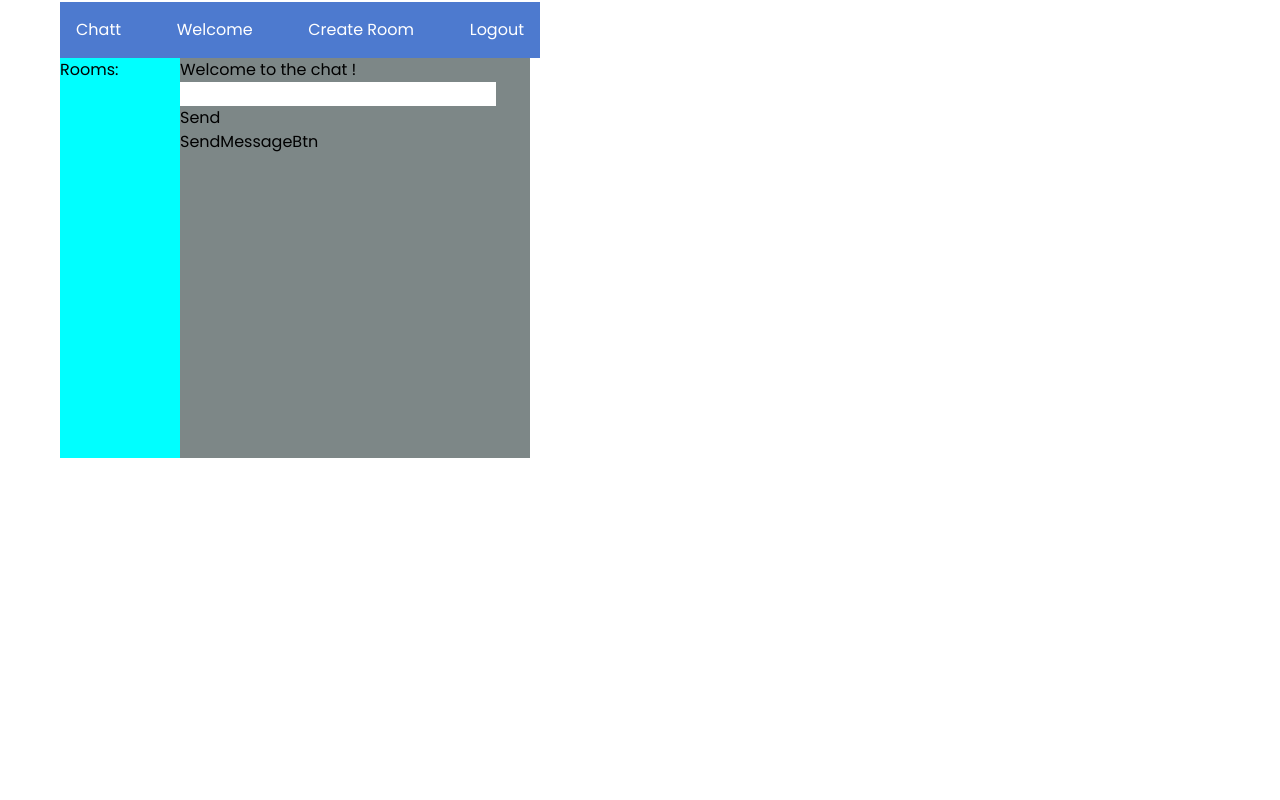
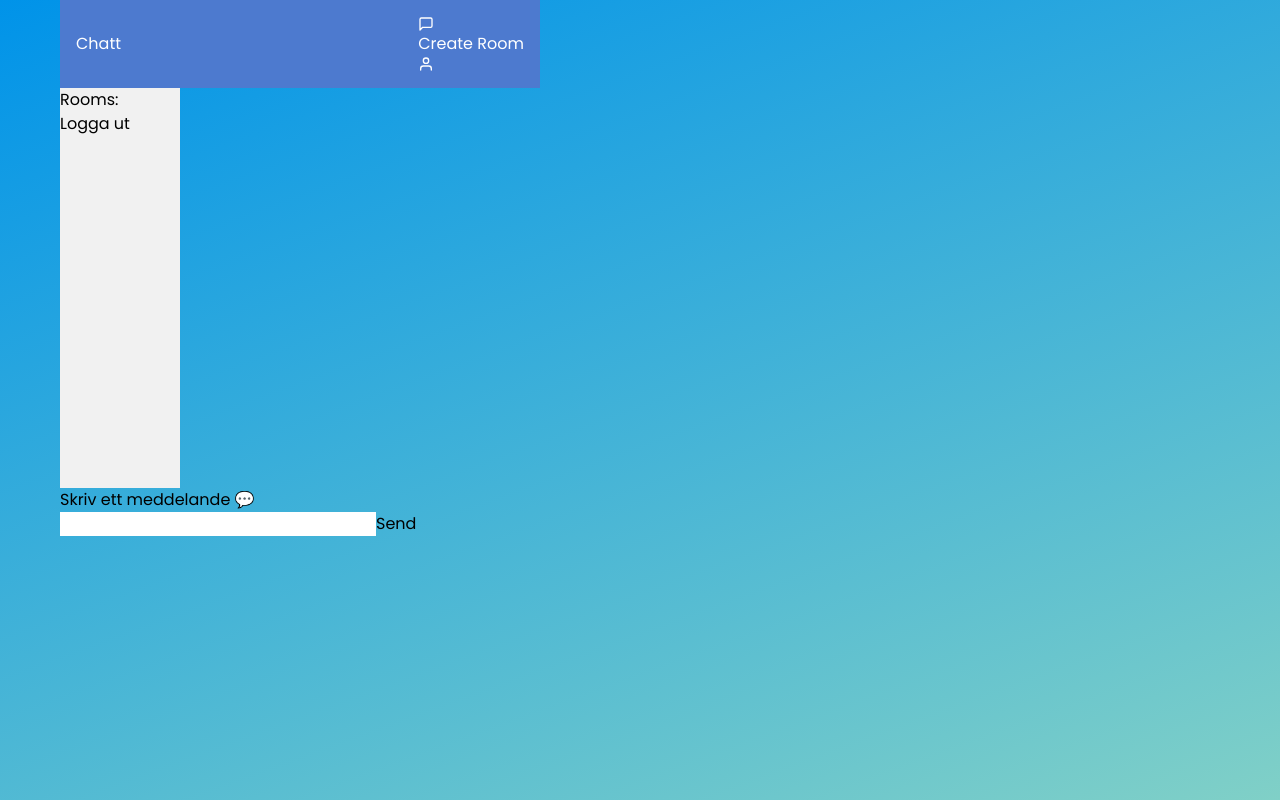
Before and after one commit to NavidDev1/chattApp, a React (Vite) app in the folder client/: page /lobby in a window 1280 px wide. Built offline with nearby package versions, Linux system fonts and the light colour scheme.

Commit message:
Updating chat design using Tailwind CSS.

```diff
--- a/client/package.json
+++ b/client/package.json
@@ -12,6 +12,7 @@
   "dependencies": {
     "react": "^18.2.0",
     "react-dom": "^18.2.0",
+    "react-icons": "^4.10.1",
     "react-router-dom": "^6.15.0",
     "socket.io-client": "^4.7.2"
   },
--- a/client/src/components/ChatFeed/ChatFeed.jsx
+++ b/client/src/components/ChatFeed/ChatFeed.jsx
@@ -7,25 +7,20 @@ function ChatFeed() {
 const {messages, username} = useChatContext();
 
 console.log(messages)
-
-
     return (
-      //here we map out the messages
-
-      <div className="p-4 bg-gray-100">
-      <h2 className="text-2xl mb-4">Welcome to the chat {username}!</h2>
+      <div className="bg-gray-100 h-auto relative">
+      <h2 className="text-sm text-center mb-4 bg-white p-2 sticky top-0">Skriv ett meddelande {username} 💬</h2>
       <div className="space-y-2">
         {messages.map((message, index) => (
-          <div key={index} className="flex items-start space-x-2">
+          <div key={index} className="flex flex-col text-xs items-start space-x-2 space-y-2">
             <div className="bg-white p-3 rounded-md shadow-md">
-              <strong>{message.username}</strong>
               {message.content}
             </div>
             <div className="text-gray-500">{message.username}</div>
           </div>
         ))}
       </div>
-      <div><MessageInput /> </div>
+      <MessageInput />
     </div>
   );
 
--- a/client/src/components/Header/Header.jsx
+++ b/client/src/components/Header/Header.jsx
@@ -3,6 +3,7 @@ import { useState } from "react"
 import "./Header.css"
 import { useChatContext } from "../../context/ChatContext"
 import CreateRoomPopup from "../CreateRoomPopup/CreateRoomPopup"
+import { FiUser, FiMessageSquare } from "react-icons/fi"
 
 function Header() {
   const { username } = useChatContext()
@@ -19,10 +20,11 @@ function Header() {
     return (
       <div className="header">
         <h1>Chatt</h1>
-        <h1 className="text-3xl font-bold">Welcome {username}</h1>
         {isPopupOpen && <CreateRoomPopup onClose={handleClosePopup}/>}
-        <button onClick={handleOpenPopup}>Create Room</button>
-        <Link to="/">Logout</Link>
+        <div className="text-sm flex gap-2">
+        <Link className="flex items-center gap-1" to="#" onClick={handleOpenPopup}><FiMessageSquare /> Create Room</Link>
+        <Link className="flex items-center gap-1" to="#"><FiUser /> {username}</Link>
+        </div>
         {/* <ul>
           <li><Link to="/">Home</Link></li>
           <li><Link to="/lobby">Lobby</Link></li>
--- a/client/src/components/Main/Main.css
+++ b/client/src/components/Main/Main.css
@@ -24,9 +24,8 @@
 }
 
 .content {
-    display: flex;
     width: 100%;
-    max-width: 500px;
+    max-width: 600px;
     height: calc(100% - 60px);
     /* Assuming header and "Main" title takes up 60px. Adjust as needed. */
     overflow: hidden;
@@ -38,13 +37,11 @@
     /* Sidebar takes up 1/4th of the content width */
     max-width: 150px;
     height: 50vh;
-    background-color: aqua;
+    background-color: #f1f1f1;
+    border: none;
 }
 
 .chatfeed {
     width: 75%;
-    max-width: 350px;
-    /* ChatFeed takes up the rest of the space in content */
     height: 50vh;
-    background-color: rgb(125, 135, 135);
 }
--- a/client/src/components/Main/Main.jsx
+++ b/client/src/components/Main/Main.jsx
@@ -5,14 +5,14 @@ import './Main.css'
 
 function Main() {
   return (
-    <div className="main min-h-screen flex flex-col justify-center bg-gray-200">
-      <div className="container mx-auto bg-white p-4 rounded shadow-lg w-3/4 h-3/5">
+    <div className="main min-h-screen flex flex-col justify-center w-94 mx-auto">
+      <div className="container bg-white rounded shadow-lg h-3/5">
         <Header />
-        <div className="content flex mt-4">
-          <div className=" sidebar w-1/4 p-4 border-r border-gray-300">
+        <div className="content flex justify-between gap-2">
+          <div className="sidebar w-full border-r border-2 border-solid border-gray-200">
             <Sidebar />
           </div>
-          <div className="chatfeed w-3/4 p-4">
+          <div className="chatfeed w-full border-2 border-solid border-gray-200 overflow-auto">
             <ChatFeed />
           </div>
         </div>
--- a/client/src/components/MessageInput/MessageInput.jsx
+++ b/client/src/components/MessageInput/MessageInput.jsx
@@ -12,13 +12,14 @@ function MessageInput() {
     setNewMessage("")
   }
     return (
-      <div>
-        <input type="text"
+      <div className="flex border-2 border-solid sticky bottom-0 right-0 left-0 z-100 mt-2">
+        <input
+        className="p-2 text-sm flex-1"
+        type="text"
         value={newMessage}
         onChange={(e) => setNewMessage(e.target.value)}
         />
-        <button onClick={handleSendMessage}> Send </button>
-        <SendMessageBtn />
+        <button className="bg-blue-400 text-white p-2 text-sm" onClick={handleSendMessage}>Send</button>
       </div>
     )
   }
--- a/client/src/components/Sidebar/Sidebar.jsx
+++ b/client/src/components/Sidebar/Sidebar.jsx
@@ -1,17 +1,17 @@
 import { useChatContext } from "../../context/ChatContext"
-import Room from "../Room/Room"
+import { Link } from "react-router-dom"
 
 function Sidebar() {
   const { currentRoom, roomsList, joinRoom } = useChatContext()
     return (
-      <div className="bg-slate-400 w-1/6">
-        <h1 className="text-4xl font-bold pb-8">Rooms:</h1>
-        {/* <div>{currentRoom}</div> */}
-        <ul>
+      <div className="relative h-full">
+        <h1 className="text-sm text-center mb-2 bg-white p-2 sticky top-0">Rooms:</h1>
+        <ul className="p-2">
           {roomsList.map((room) => (
-            <li className={room === currentRoom ? "text-green-400" : "cursor-pointer"} key={room} onClick={() => joinRoom(room)}>{room}</li>
+            <li className={room === currentRoom ? "text-gray-900 font-bold text-sm text-center" : "cursor-pointer"} key={room} onClick={() => joinRoom(room)}>🏠 {room}</li>
           ))}
         </ul>
+        <Link to="/" className="bg-red-500 text-white text-sm text-center absolute bottom-0 left-0 right-0 p-2">Logga ut</Link>
         {/* <Room /> */}
       </div>
     )
--- a/client/src/global.css
+++ b/client/src/global.css
@@ -9,4 +9,7 @@
 
 body {
     font-family: "Poppins", sans-serif;
+    background-color: #0093E9;
+background-image: linear-gradient(160deg, #0093E9 0%, #80D0C7 100%);
+
 }
```
Also changed, not shown: 1 other file (tests, documents, lock files or other folders).
